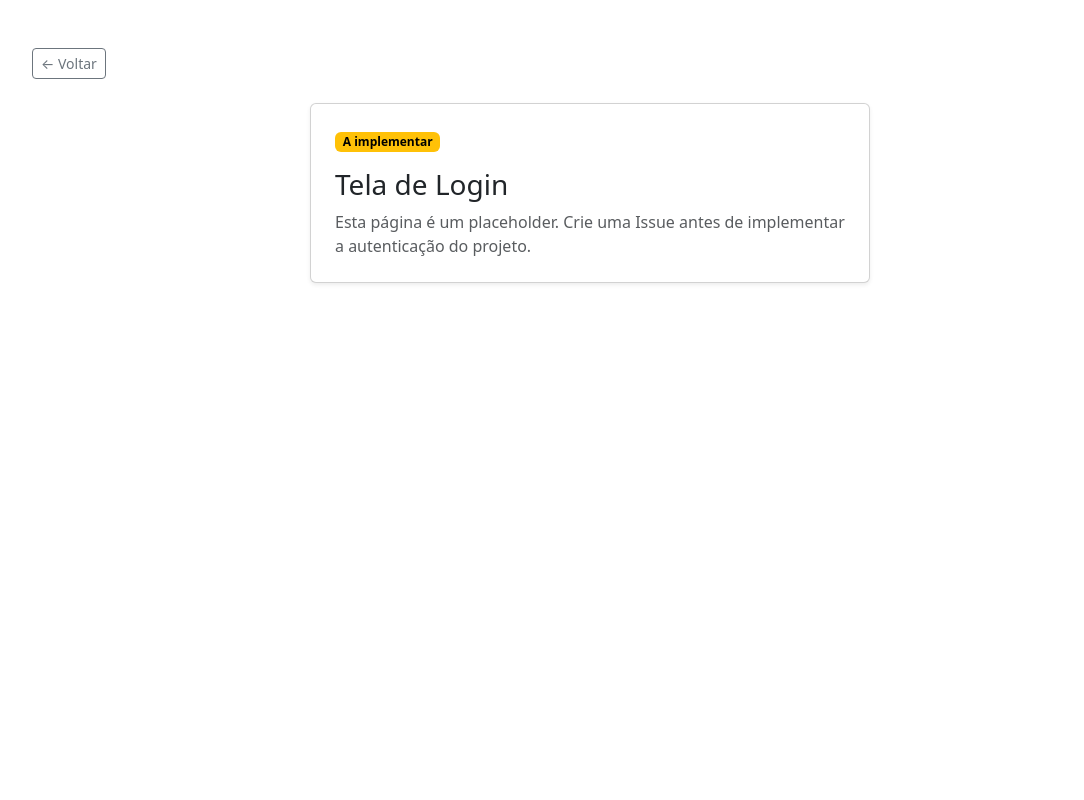
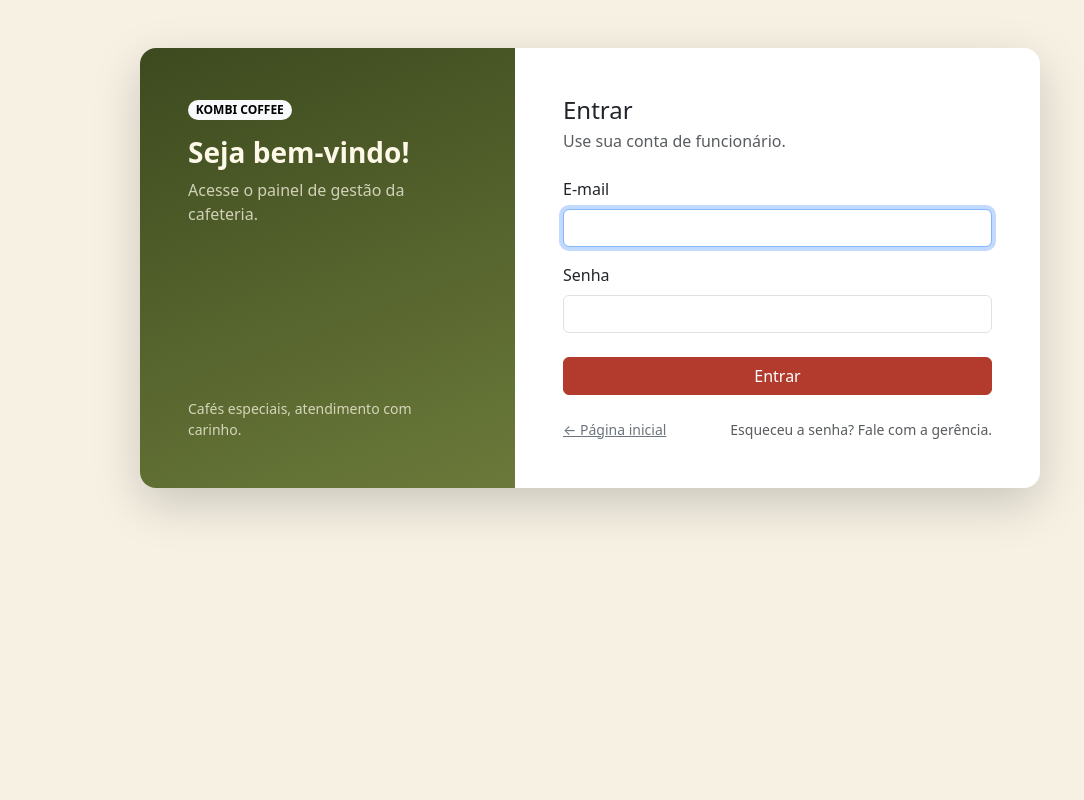
Before and after one commit to team-cafeina/kombi-coffee, a PHP site: page /frontend/pages/login.php in a window 1280 px wide. Shown: the whole page, without its empty margins (50-1134 px from the left). Run offline with PHP 8.4, Linux system fonts and the light colour scheme.

Commit message:
feat: implementa tela de login, logout e area administrativa protegida

```diff
--- a/backend/services/Auth.php
+++ b/backend/services/Auth.php
@@ -73,26 +73,17 @@ final class Auth
 
     /**
      * Encerra a sessão do usuário.
+     *
+     * Os dados são limpos e o id da sessão é regenerado. Mantemos a sessão
+     * ativa para conseguir exibir a mensagem de "sessão encerrada" no login.
      */
     public function logout(): void
     {
         $_SESSION = [];
 
-        if (ini_get('session.use_cookies') && !headers_sent()) {
-            $params = session_get_cookie_params();
-
-            setcookie(
-                session_name(),
-                '',
-                time() - 42000,
-                $params['path'],
-                $params['domain'],
-                $params['secure'],
-                $params['httponly']
-            );
+        if (!headers_sent()) {
+            session_regenerate_id(true);
         }
-
-        session_destroy();
     }
 
     /**
--- a/frontend/pages/login.php
+++ b/frontend/pages/login.php
@@ -1,35 +1,142 @@
 <?php
-/**
- * ATIVIDADE FUTURA — LOGIN
- *
- * Nesta etapa, a página é apenas um placeholder de navegação.
- * A equipe deverá implementar:
- * - formulário de login;
- * - autenticação consultando usuários no MySQL;
- * - password_verify();
- * - sessão PHP;
- * - redirecionamento para área administrativa protegida.
- */
+
+declare(strict_types=1);
+
+require_once __DIR__ . '/../../backend/config/bootstrap.php';
+
+$auth = new Auth($pdo);
+
+if ($auth->check()) {
+    redirect('admin/index.php');
+}
+
+if (empty($_SESSION['csrf_token'])) {
+    $_SESSION['csrf_token'] = bin2hex(random_bytes(32));
+}
+
+$error = null;
+$email = '';
+
+if ($_SERVER['REQUEST_METHOD'] === 'POST') {
+    $email = trim((string) ($_POST['email'] ?? ''));
+    $password = (string) ($_POST['password'] ?? '');
+    $token = (string) ($_POST['csrf_token'] ?? '');
+
+    if (!hash_equals($_SESSION['csrf_token'], $token)) {
+        $error = 'Sessão expirada. Recarregue a página e tente novamente.';
+    } elseif ($email === '' || $password === '') {
+        $error = 'Informe e-mail e senha.';
+    } elseif (!$auth->attempt($email, $password)) {
+        $error = 'E-mail ou senha inválidos.';
+    } else {
+        flash('success', 'Bem-vindo(a), ' . $auth->user()['name'] . '!');
+        redirect('admin/index.php');
+    }
+}
+
+$success = get_flash('success');
 ?>
 <!doctype html>
 <html lang="pt-BR">
 <head>
     <meta charset="utf-8">
     <meta name="viewport" content="width=device-width, initial-scale=1">
-    <title>Login — Em desenvolvimento</title>
+    <title>Login — Kombi Coffee</title>
     <link href="https://cdn.jsdelivr.net/npm/bootstrap@5.3.3/dist/css/bootstrap.min.css" rel="stylesheet">
-    <link rel="stylesheet" href="../css/styles.css">
+    <style>
+        body.login-page {
+            min-height: 100vh;
+            background: #f6f1e3;
+        }
+
+        .login-card {
+            max-width: 900px;
+            border: 0;
+            border-radius: 1rem;
+            overflow: hidden;
+        }
+
+        .login-brand {
+            background: linear-gradient(160deg, #3d4a1f 0%, #6b7a3a 100%);
+            color: #fdf8e7;
+        }
+
+        .btn-brand {
+            background: #b23b2e;
+            border-color: #b23b2e;
+            color: #fff;
+        }
+
+        .btn-brand:hover,
+        .btn-brand:focus {
+            background: #932f24;
+            border-color: #932f24;
+            color: #fff;
+        }
+    </style>
 </head>
-<body>
+<body class="login-page">
     <main class="container py-5">
-        <a href="../index.php" class="btn btn-sm btn-outline-secondary mb-4">← Voltar</a>
-        <div class="card shadow-sm mx-auto" style="max-width: 560px;">
-            <div class="card-body p-4">
-                <span class="badge text-bg-warning mb-3">A implementar</span>
-                <h1 class="h3">Tela de Login</h1>
-                <p class="text-body-secondary mb-0">
-                    Esta página é um placeholder. Crie uma Issue antes de implementar a autenticação do projeto.
-                </p>
+        <div class="card login-card shadow-lg mx-auto">
+            <div class="row g-0">
+                <div class="col-md-5 login-brand d-none d-md-flex flex-column justify-content-between p-4 p-lg-5">
+                    <div>
+                        <span class="badge rounded-pill text-bg-light mb-3">KOMBI COFFEE</span>
+                        <h1 class="h3 fw-bold">Seja bem-vindo!</h1>
+                        <p class="mb-0 opacity-75">Acesse o painel de gestão da cafeteria.</p>
+                    </div>
+                    <p class="small mb-0 opacity-75">Cafés especiais, atendimento com carinho.</p>
+                </div>
+
+                <div class="col-md-7 p-4 p-lg-5">
+                    <h2 class="h4 mb-1">Entrar</h2>
+                    <p class="text-body-secondary mb-4">Use sua conta de funcionário.</p>
+
+                    <?php if ($success !== null): ?>
+                        <div class="alert alert-success" role="alert"><?= e($success) ?></div>
+                    <?php endif; ?>
+
+                    <?php if ($error !== null): ?>
+                        <div class="alert alert-danger" role="alert"><?= e($error) ?></div>
+                    <?php endif; ?>
+
+                    <form method="post" action="login.php">
+                        <input type="hidden" name="csrf_token" value="<?= e($_SESSION['csrf_token']) ?>">
+
+                        <div class="mb-3">
+                            <label for="email" class="form-label">E-mail</label>
+                            <input
+                                type="email"
+                                class="form-control"
+                                id="email"
+                                name="email"
+                                value="<?= e($email) ?>"
+                                autocomplete="username"
+                                autofocus
+                                required
+                            >
+                        </div>
+
+                        <div class="mb-4">
+                            <label for="password" class="form-label">Senha</label>
+                            <input
+                                type="password"
+                                class="form-control"
+                                id="password"
+                                name="password"
+                                autocomplete="current-password"
+                                required
+                            >
+                        </div>
+
+                        <button type="submit" class="btn btn-brand w-100">Entrar</button>
+                    </form>
+
+                    <div class="d-flex justify-content-between mt-4 small">
+                        <a href="../index.php" class="link-secondary">← Página inicial</a>
+                        <span class="text-body-secondary">Esqueceu a senha? Fale com a gerência.</span>
+                    </div>
+                </div>
             </div>
         </div>
     </main>
```
Also changed, not shown: frontend/pages/admin/index.php (added, +119 -0 lines), frontend/pages/logout.php (added, +12 -0 lines).
